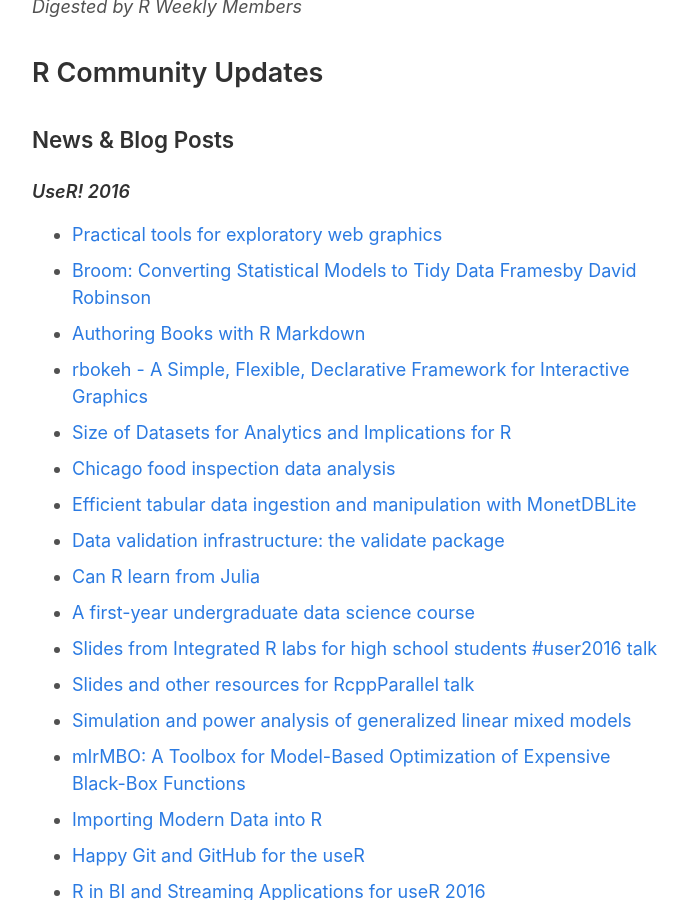
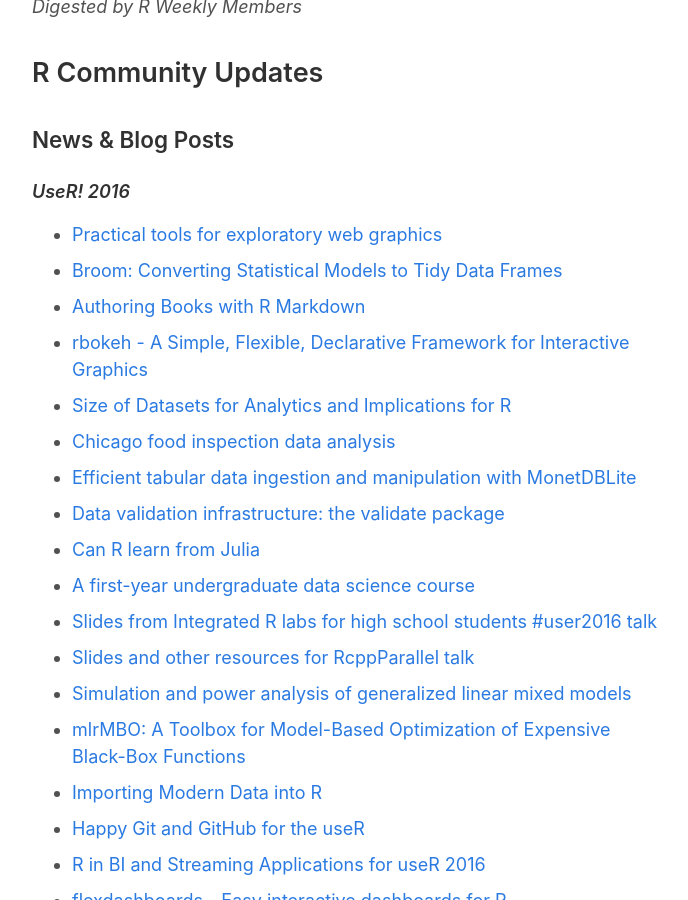
Before and after one commit to rweekly/rweekly.org, a Jekyll site: the page built from draft.md, in a window 1280 px wide and 900 px high, scrolled down 339 px. Shown: the whole window, without its empty margins (293-981 px from the left). Built offline with Jekyll 4.4.1, drawn with Linux system fonts in a browser that asks for light colours; comment, search, counter and statistics services are not loaded.

Commit message:
Fix: typo

```diff
--- a/draft.md
+++ b/draft.md
@@ -21,7 +21,7 @@
 
 + [Practical tools for exploratory web graphics](https://cpsievert.github.io/talks/20160630/)
 
-+ [Broom: Converting Statistical Models to Tidy Data Framesby David Robinson](http://varianceexplained.org/files/DavidRobinsonBroomUseR2016.pdf)
++ [Broom: Converting Statistical Models to Tidy Data Frames](http://varianceexplained.org/files/DavidRobinsonBroomUseR2016.pdf)
 
 + [Authoring Books with R Markdown](https://t.co/wevwpOSLnu)
 
```
